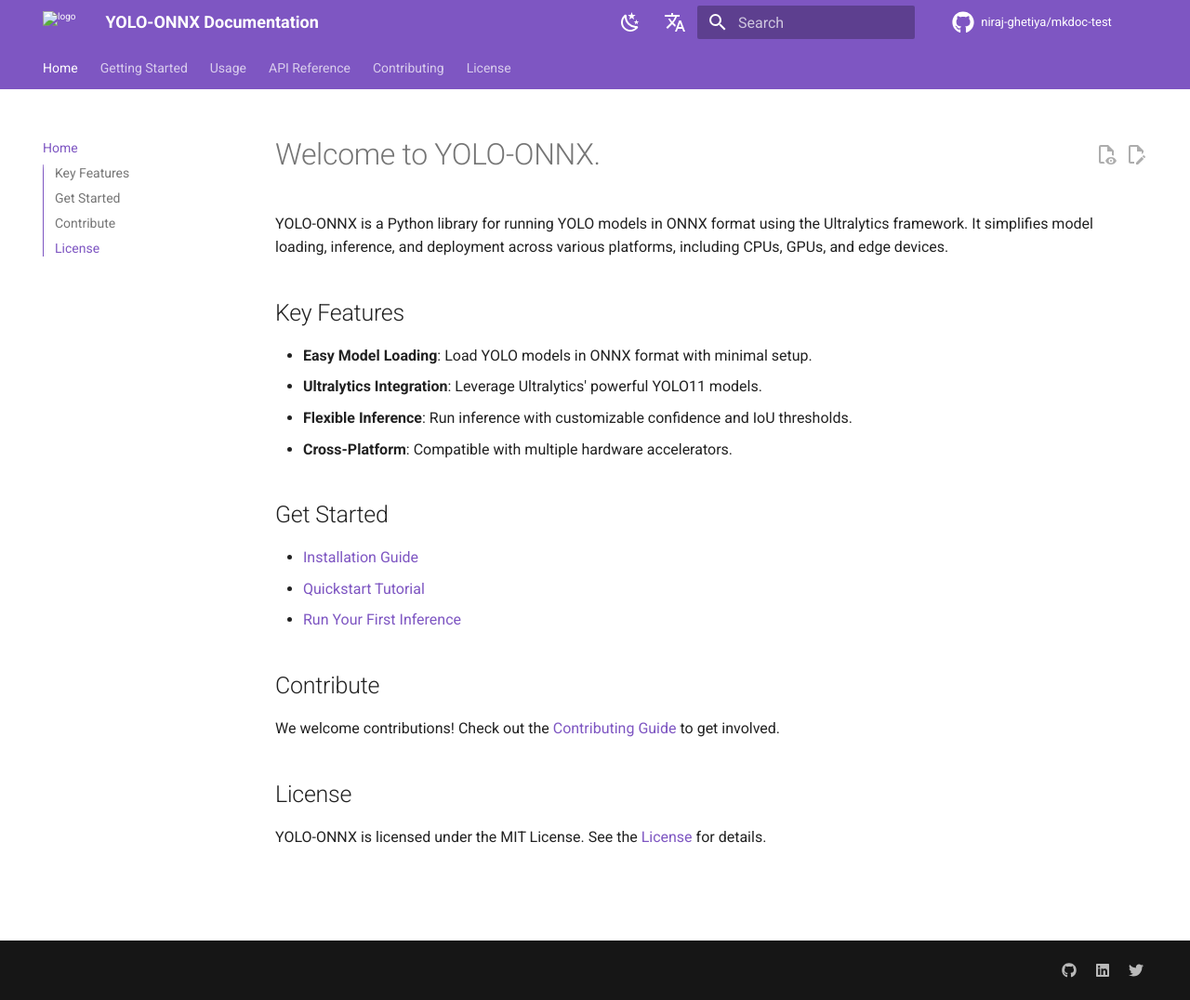
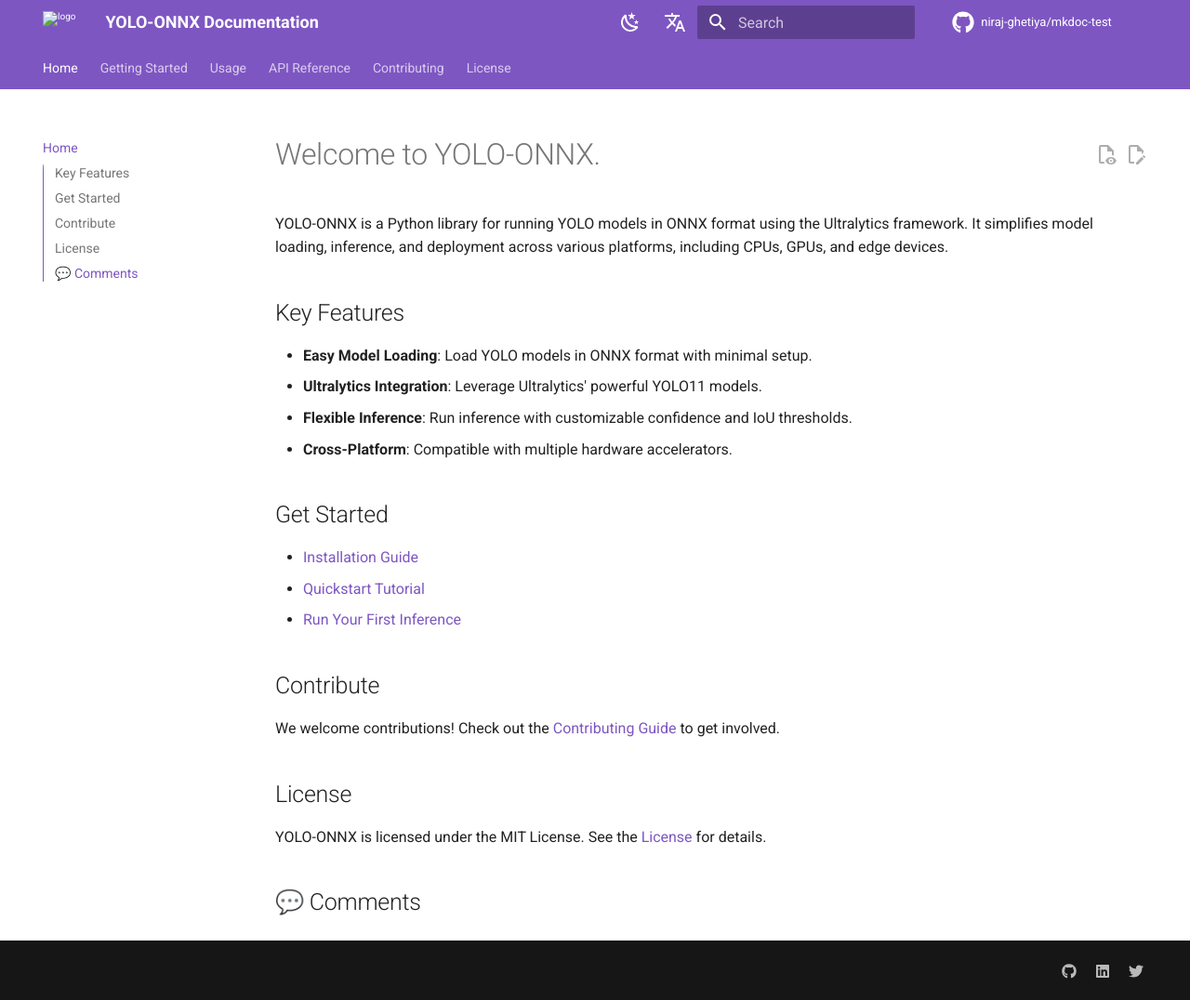
Before and after one commit to niraj-ghetiya/mkdoc-test, an MkDocs documentation site: the page built from docs/index.md, in a window 1280 px wide and 1076 px high. Shown: the whole window at 93% size. Built offline with MkDocs 1.6.1 and Material for MkDocs 9.7.7, drawn with Linux system fonts in a browser that asks for light colours; comment, search, counter and statistics services are not loaded; some of the changed lines change nothing that is shown.

Commit message:
add Comments system

```diff
--- a/docs/index.md
+++ b/docs/index.md
@@ -18,3 +18,22 @@
 
 ## License
 YOLO-ONNX is licensed under the MIT License. See the [License](license.md) for details.
+
+## 💬 Comments
+
+<div id="giscus-comments"></div>
+
+<script src="https://giscus.app/client.js"
+        data-repo="niraj-ghetiya/mkdoc-test"
+        data-repo-id="YOUR_REPO_ID"
+        data-category="General"
+        data-category-id="YOUR_CATEGORY_ID"
+        data-mapping="pathname"
+        data-reactions-enabled="1"
+        data-emit-metadata="0"
+        data-input-position="bottom"
+        data-theme="preferred_color_scheme"
+        data-lang="en"
+        crossorigin="anonymous"
+        async>
+</script>
--- a/mkdocs.yml
+++ b/mkdocs.yml
@@ -39,9 +39,11 @@
     - content.footnotes
     - content.tooltips
     - content.code.annotate
+    - content.code.select
     - search.suggest
     - search.highlight
     - search.share
+    - announce.dismiss
   font:
     text: Roboto
     code: Roboto Mono
@@ -57,12 +59,25 @@
     - icon: fontawesome/brands/linkedin
       link: https://linkedin.com/in/niraj-ghetiya
     - icon: fontawesome/brands/twitter
-      link: https://twitter.com/yourusername  # Optional
-  generator: false
+      link: https://twitter.com/yourusername
   alternate:
     - name: English
       link: /
       lang: en
+  giscus:
+    repo: niraj-ghetiya/mkdoc-test
+    repo_id: R_kgDOOgaRqg
+    category: General
+    category_id: DIC_kwDOOgaRqs4Cpg1K
+    mapping: pathname
+    reactions_enabled: "1"
+    emit_metadata: "0"
+    input_position: bottom
+    theme:
+      light: light
+      dark: dark
+    lang: en
+  generator: false
 
 nav:
   - Home: index.md
```
